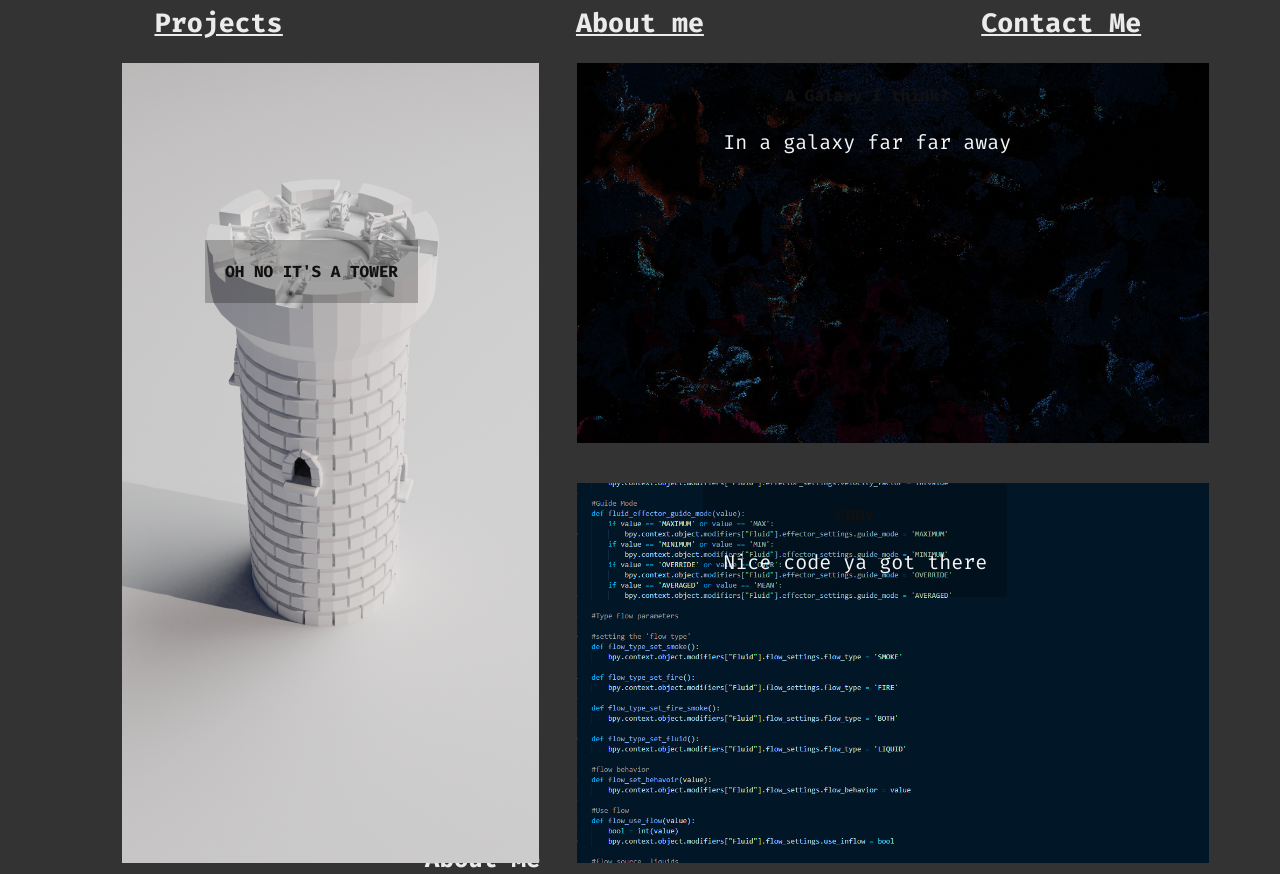
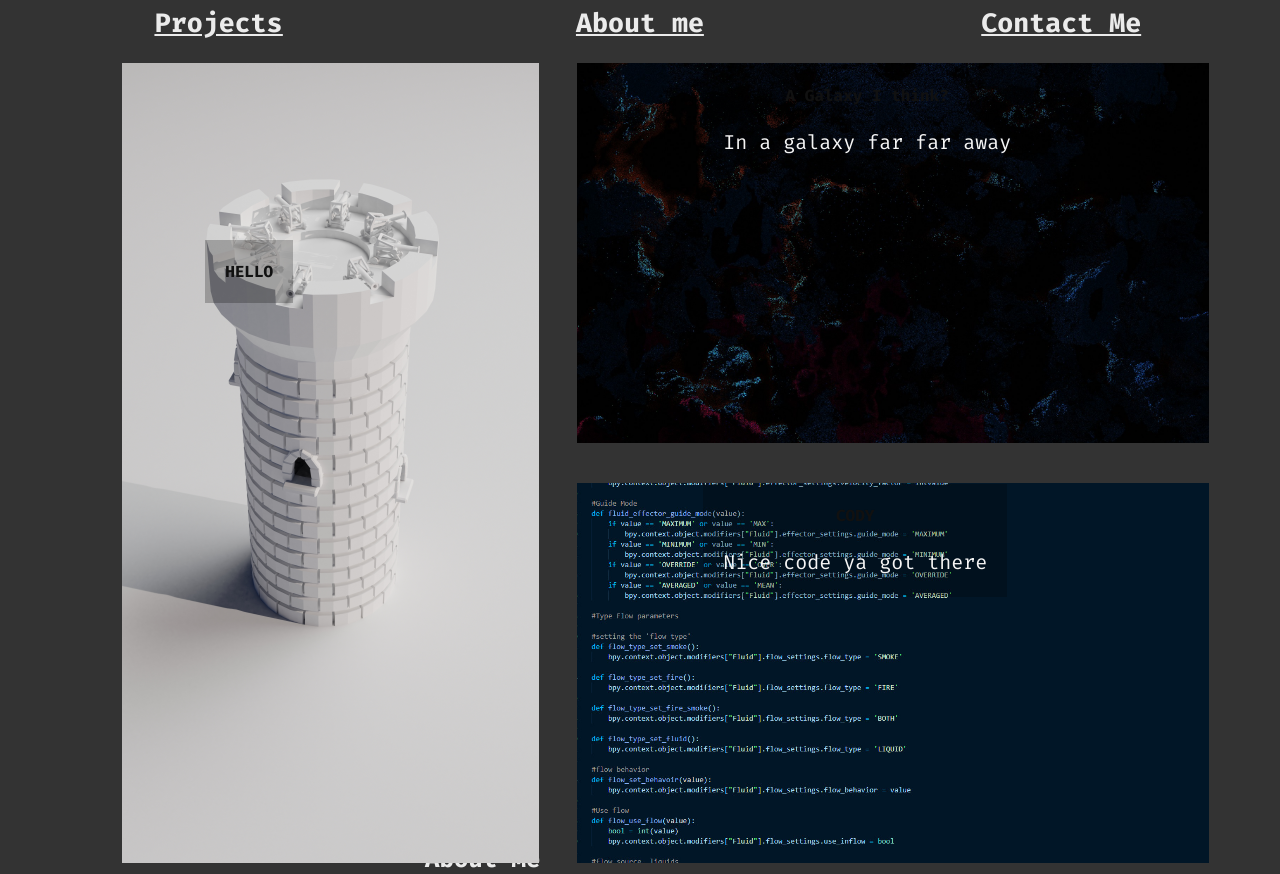
Before and after one commit to Yohello1/Yohello1_web, a PHP site: page / in a window 1280 px wide. Shown: the part 506-1380 px from the top of the page. Run offline with PHP 8.4, Linux system fonts and the light colour scheme; data that the repository does not hold is empty.

Commit message:
Update index.php

```diff
--- a/index.php
+++ b/index.php
@@ -14,7 +14,7 @@ $code = "Images\code.jpg";
 $cgi = "Images\Cannonshooting.jpg";
 
 $verticalimg = "Images\Tower.jpg";
-$verticalcaption = "OH NO IT'S A TOWER";
+$verticalcaption = "HELLO";
 $verticalsub = "FIRE THE CANNONS";
 
 $toprightcaption = "A Galaxy I think?";
```
